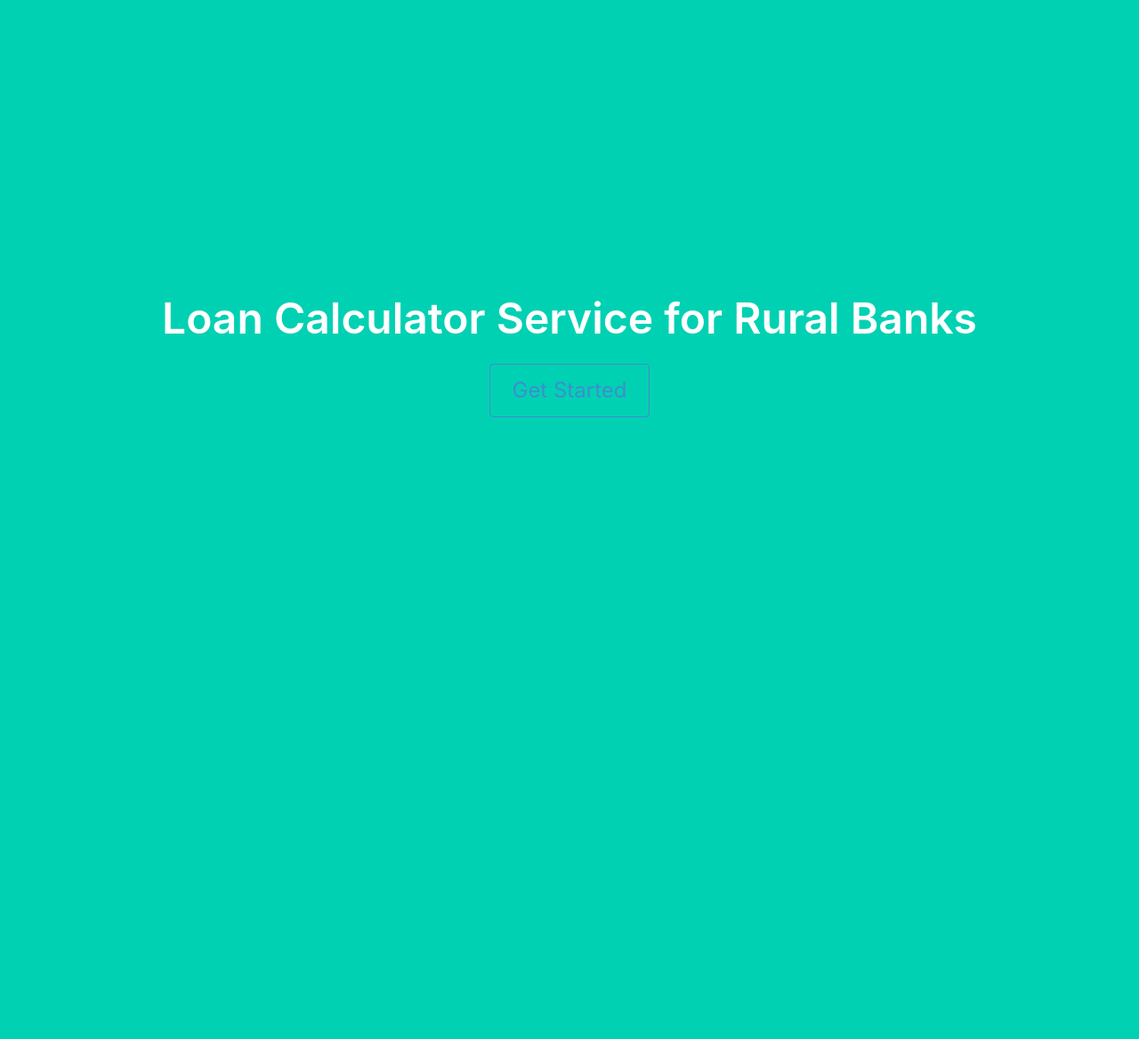
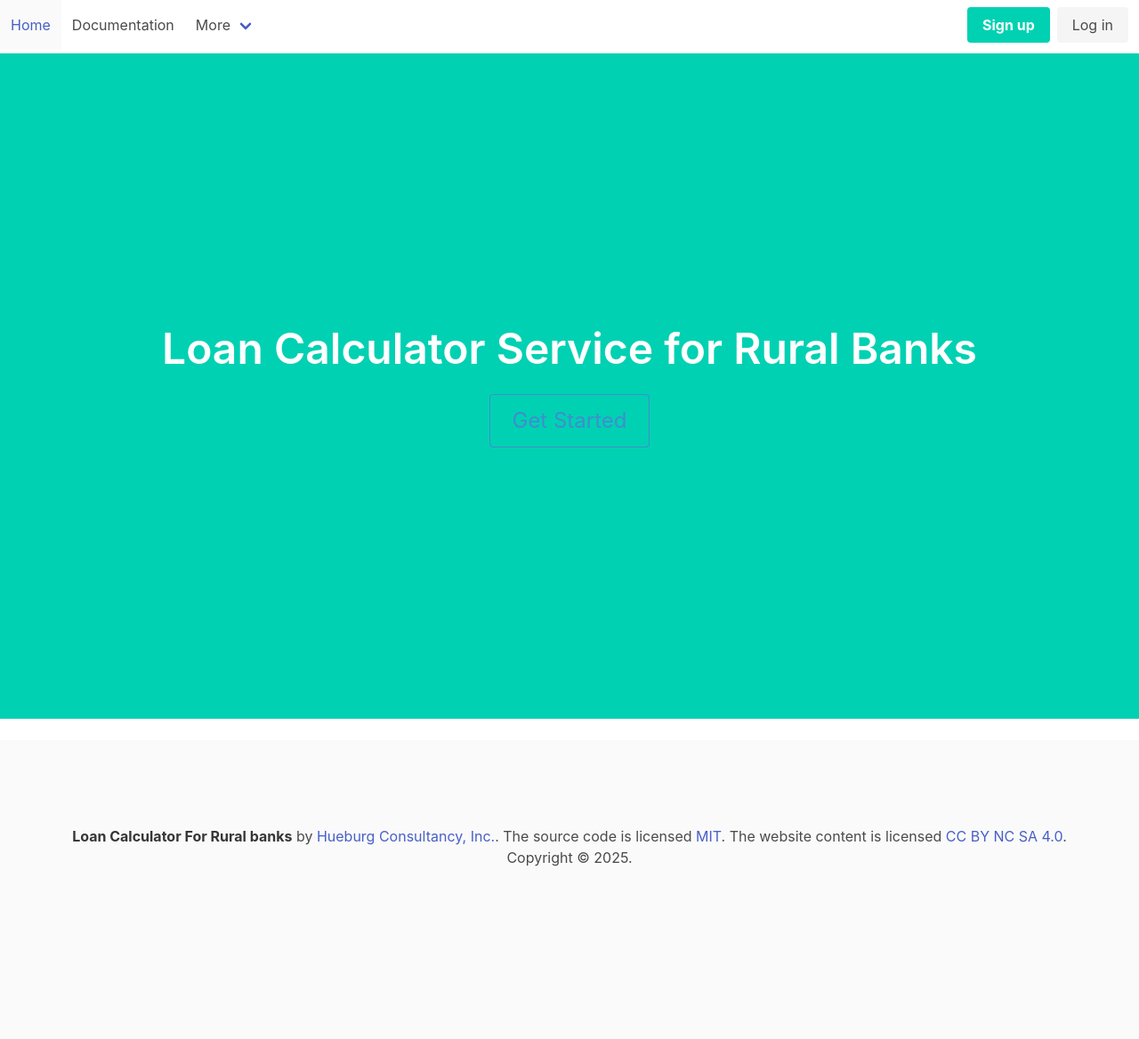
Before and after one commit to jared201/loan_calculator, a FastAPI app: page / in a window 1280 px wide. Shown: the whole page at 89% size. Before the commit the page ends 469 px from the top, so only its background shows below. Run offline with FastAPI, Linux system fonts and the light colour scheme.

Commit message:
added header and footer

```diff
--- a/server/main.py
+++ b/server/main.py
@@ -1,24 +1,22 @@
+from fastapi import FastAPI, Request, Form
+from fastapi.templating import Jinja2Templates
+from starlette.responses import HTMLResponse
 import json
 
-from fastapi import FastAPI, Form, Request
-from fastapi.templating import Jinja2Templates
-from pathlib import Path
 from services.loan_calculator import loan_calculator
 
 app = FastAPI()
-
-# Set up the templates directory using a relative path
 templates = Jinja2Templates(directory="templates")
 
-@app.get("/")
+@app.get("/", response_class=HTMLResponse)
 async def read_root(request: Request):
-    return templates.TemplateResponse("index.html", {"request": request})
+    return templates.TemplateResponse("index.html", {"request": request, "show_loan_application": False, "show_loan_result": False, "result": None})
 
-@app.get("/loan-application")
-async def loan_application(request: Request):
-    return templates.TemplateResponse("loan-application.html", {"request": request})
+@app.post("/start-loan-application", response_class=HTMLResponse)
+async def start_loan_application(request: Request):
+    return templates.TemplateResponse("index.html", {"request": request, "show_loan_application": True, "show_loan_result": False, "result": None})
 
-@app.post("/calculate-loan")
+@app.post("/calculate-loan", response_class=HTMLResponse)
 async def calculate_loan(
     request: Request,
     principal: float = Form(...),
@@ -30,4 +28,4 @@ async def calculate_loan(
 ):
     result = loan_calculator(principal, add_on_rate, tenor, documentary_stamp_fee, disbursement_fees, other_charges)
     result = json.loads(result)  # Convert JSON string to dictionary
-    return templates.TemplateResponse("loan-result.html", {"request": request, "result": result})
+    return templates.TemplateResponse("index.html", {"request": request, "show_loan_application": False, "show_loan_result": True, "result": result})
--- /dev/null
+++ b/templates/footer.html
@@ -0,0 +1,16 @@
+<footer class="footer">
+  <div class="content has-text-centered">
+    <p>
+      <strong>Loan Calculator For Rural banks</strong> by <a href="https://main.hueburg.com">Hueburg Consultancy, Inc.</a>.
+      The source code is licensed
+      <a href="https://opensource.org/license/mit">MIT</a>. The
+      website content is licensed
+      <a href="https://creativecommons.org/licenses/by-nc-sa/4.0//"
+        >CC BY NC SA 4.0</a
+      >. Copyright © <span id="current-year"></span>.
+    </p>
+  </div>
+</footer>
+<script>
+  document.getElementById('current-year').textContent = new Date().getFullYear();
+</script>
--- /dev/null
+++ b/templates/get-started.html
@@ -0,0 +1,14 @@
+<section class="hero is-primary is-fullheight-with-navbar">
+    <div class="hero-body">
+        <div class="container has-text-centered">
+            <h1 class="title is-1">
+                Loan Calculator Service for Rural Banks
+            </h1>
+            <form action="/start-loan-application" method="post">
+                <button type="submit" class="button is-large is-info is-outlined">
+                    Get Started
+                </button>
+            </form>
+        </div>
+    </div>
+</section>
--- /dev/null
+++ b/templates/header.html
@@ -0,0 +1,59 @@
+<nav class="navbar" role="navigation" aria-label="main navigation">
+  <div class="navbar-brand">
+
+
+    <a role="button" class="navbar-burger" aria-label="menu" aria-expanded="false" data-target="navbarBasicExample">
+      <span aria-hidden="true"></span>
+      <span aria-hidden="true"></span>
+      <span aria-hidden="true"></span>
+      <span aria-hidden="true"></span>
+    </a>
+  </div>
+
+  <div id="navbarBasicExample" class="navbar-menu">
+    <div class="navbar-start">
+      <a class="navbar-item" href="/">
+        Home
+      </a>
+
+      <a class="navbar-item">
+        Documentation
+      </a>
+
+      <div class="navbar-item has-dropdown is-hoverable">
+        <a class="navbar-link">
+          More
+        </a>
+
+        <div class="navbar-dropdown">
+          <a class="navbar-item">
+            About
+          </a>
+          <a class="navbar-item is-selected">
+            Jobs
+          </a>
+          <a class="navbar-item">
+            Contact
+          </a>
+          <hr class="navbar-divider">
+          <a class="navbar-item">
+            Report an issue
+          </a>
+        </div>
+      </div>
+    </div>
+
+    <div class="navbar-end">
+      <div class="navbar-item">
+        <div class="buttons">
+          <a class="button is-primary">
+            <strong>Sign up</strong>
+          </a>
+          <a class="button is-light">
+            Log in
+          </a>
+        </div>
+      </div>
+    </div>
+  </div>
+</nav>
--- a/templates/index.html
+++ b/templates/index.html
@@ -5,19 +5,50 @@
     <meta name="viewport" content="width=device-width, initial-scale=1.0">
     <title>Loan Calculator Service</title>
     <link rel="stylesheet" href="https://cdn.jsdelivr.net/npm/bulma@0.9.3/css/bulma.min.css">
+    <style>
+        html, body {
+            height: 100%;
+            margin: 0;
+        }
+        .content-wrapper {
+            display: flex;
+            flex-direction: column;
+            min-height: 100vh;
+        }
+        .content {
+            flex: 1;
+        }
+        .header {
+            position: fixed;
+            top: 0;
+            width: 100%;
+            z-index: 1000;
+        }
+        .main-content {
+            margin-top: 60px; /* Adjust based on header height */
+        }
+        .footer {
+            margin-top: auto;
+        }
+    </style>
 </head>
 <body>
-    <section class="hero is-primary is-fullheight">
-        <div class="hero-body">
-            <div class="container has-text-centered">
-                <h1 class="title is-1">
-                    Loan Calculator Service for Rural Banks
-                </h1>
-                <a href="/loan-application" class="button is-large is-info is-outlined">
-                    Get Started
-                </a>
-            </div>
+    <div class="content-wrapper">
+        <div class="header">
+            {% include 'header.html' %}
         </div>
-    </section>
+        <div class="content main-content">
+            {% if show_loan_application %}
+                {% include 'loan-application.html' %}
+            {% elif show_loan_result %}
+                {% include 'loan-result.html' %}
+            {% else %}
+                {% include 'get-started.html' %}
+            {% endif %}
+        </div>
+        <div class="footer">
+            {% include 'footer.html' %}
+        </div>
+    </div>
 </body>
 </html>
```
